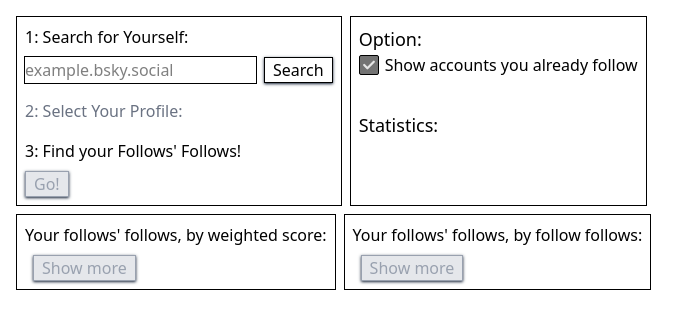
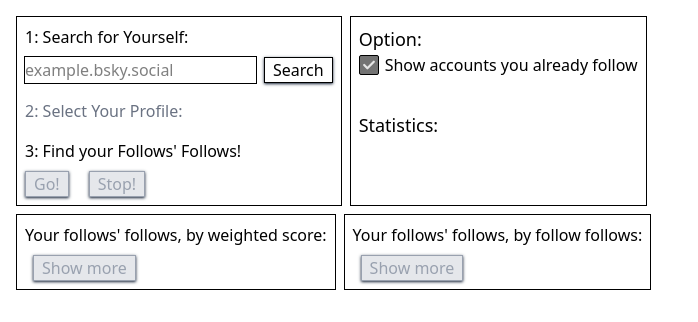
Before and after one commit to pvillano/followsfollows, a React (Vite) app: page / in a window 1280 px wide. Shown: the top 322 px of the page, without its empty margins (0-698 px from the left). Built offline with nearby package versions, Linux system fonts and the light colour scheme.

Commit message:
profile list into its own file. stop button. can't run two jobs at once.

```diff
--- a/src/App.tsx
+++ b/src/App.tsx
@@ -1,35 +1,9 @@
 import {LoginForm} from "./LoginForm.tsx";
 import {followsFollows} from "./followsFollows.ts";
 import {useMemo, useState} from "react";
-import {Profile} from "./Profile.tsx";
-import {Button} from "./components/Button.tsx";
 import {CheckboxToggle} from "./components/Checkbox.tsx";
-import {globalUserLookup} from "./MiniAgent.ts";
 import {H2} from "./components/Heading.tsx";
-
-function ProfileList({profiles, myFollowIds}: {
-  profiles: { actor: string, score: number }[],
-  myFollowIds: Set<string>
-}) {
-  const [count, setCount] = useState(10)
-  const filtered = useMemo(() => profiles.filter(e => !myFollowIds.has(e.actor)).slice(0, count), [count, myFollowIds, profiles])
-  return <div>
-    <ul>
-      {filtered.map(e => {
-        const actor = globalUserLookup.get(e.actor)!
-        return <li key={e.actor} /*hidden={myFollowIds.has(e.actor.did)}*/>
-          <a href={`https://bsky.app/profile/${actor.get("handle")}`} target="_blank" rel="noreferrer">
-            <Profile  {...e}/>
-          </a>
-        </li>;
-      })}
-    </ul>
-    <Button className={"mx-2"}
-            onClick={() => setCount(count + 10)}
-            disabled={profiles.length <= count}
-    >Show more</Button>
-  </div>
-}
+import {ProfileList} from "./ProfileList.tsx";
 
 function App() {
 
@@ -38,18 +12,19 @@ function App() {
   const [statistics, setStatistics] = useState<[string, string][]>([])
   const [showDirect, setShowDirect] = useState(true)
   const [myFollowIds, setMyFollowIds] = useState<Set<string>>(new Set())
+  const [running, setRunning] = useState(false)
 
   const filterSet = useMemo(() => showDirect ? new Set<string>() : myFollowIds, [myFollowIds, showDirect])
 
   const onFindFollowsFollows = async (did: string) => {
-    await followsFollows(did, {setWeighted, setUnweighted, setStatistics, setMyFollowIds})
+    await followsFollows(did, {setWeighted, setUnweighted, setStatistics, setMyFollowIds, setRunning})
   }
 
   return (
     <>
       <div className="flex flex-col m-4 gap-2">
         <div className="flex flex-row gap-2">
-          <LoginForm onFindFollowsFollows={onFindFollowsFollows}/>
+          <LoginForm onFindFollowsFollows={onFindFollowsFollows} running={running}/>
           <div className="flex flex-col border p-2">
             <div className="flex-1">
               <H2>Option:</H2>
--- a/src/LoginForm.tsx
+++ b/src/LoginForm.tsx
@@ -3,13 +3,15 @@ import {cn, devlog} from "./lib.ts";
 import {Button} from "./components/Button.tsx";
 import {Profile} from "./Profile.tsx";
 import {globalUserLookup, searchActors} from "./MiniAgent.ts";
+import {stopFollowsFollowsFollows} from "./followsFollows.ts";
 
 interface LoginFormProps {
   onFindFollowsFollows: (profile: string) => void
+  running?: boolean
 }
 
 
-export function LoginForm({onFindFollowsFollows}: LoginFormProps) {
+export function LoginForm({onFindFollowsFollows, running}: LoginFormProps) {
   const id = useId()
   const handleInputRef = useRef<HTMLInputElement>(null);
   const [yourProfileChoices, setYourProfileChoices] = useState<string[]>([])
@@ -75,7 +77,10 @@ export function LoginForm({onFindFollowsFollows}: LoginFormProps) {
       </ul>}
     </div>
     <label className="w-fit">3: Find your Follows' Follows!</label>
-    <Button disabled={yourProfile == null} onClick={onButtonClick}>Go!</Button>
+    <div className="flex flex-row gap-5">
+      <Button disabled={yourProfile == null} onClick={onButtonClick}>Go!</Button>
+      <Button disabled={!running} onClick={e => {e.preventDefault(); stopFollowsFollowsFollows()}}>Stop!</Button>
+    </div>
 
   </form>
 }
--- /dev/null
+++ b/src/ProfileList.tsx
@@ -0,0 +1,28 @@
+import {useMemo, useState} from "react";
+import {globalUserLookup} from "./MiniAgent.ts";
+import {Profile} from "./Profile.tsx";
+import {Button} from "./components/Button.tsx";
+
+export function ProfileList({profiles, myFollowIds}: {
+  profiles: { actor: string, score: number }[],
+  myFollowIds: Set<string>
+}) {
+  const [count, setCount] = useState(10)
+  const filtered = useMemo(() => profiles.filter(e => !myFollowIds.has(e.actor)).slice(0, count), [count, myFollowIds, profiles])
+  return <div>
+    <ul>
+      {filtered.map(e => {
+        const actor = globalUserLookup.get(e.actor)!
+        return <li key={e.actor} /*hidden={myFollowIds.has(e.actor.did)}*/>
+          <a href={`https://bsky.app/profile/${actor.get("handle")}`} target="_blank" rel="noreferrer">
+            <Profile  {...e}/>
+          </a>
+        </li>;
+      })}
+    </ul>
+    <Button className={"mx-2"}
+            onClick={() => setCount(count + 10)}
+            disabled={profiles.length <= count}
+    >Show more</Button>
+  </div>
+}
--- a/src/followsFollows.ts
+++ b/src/followsFollows.ts
@@ -7,23 +7,32 @@ type SetStateFunction = (newValue: {
   score: number
 }[]) => void
 
+let lock = 0
+
+export function stopFollowsFollowsFollows(): void {
+  lock = performance.now() // everything started in the past stops
+}
+
 export async function followsFollows(
   actor: string,
   setters: {
     setWeighted: SetStateFunction,
     setUnweighted: SetStateFunction,
     setMyFollowIds: (idSet: Set<string>) => void,
-    setStatistics: (statistics: [string, string][]) => void
+    setStatistics: (statistics: [string, string][]) => void,
+    setRunning: (running: boolean) => void
   }
 ) {
   const {
     setWeighted,
     setUnweighted,
     setStatistics,
-    setMyFollowIds
+    setMyFollowIds,
+    setRunning
   } = setters
   const followsMap = new DefaultMap<string, string[]>(() => [])
   const startTime = performance.now()
+  lock = Math.max(lock, startTime) // most recent wins
   let lastUpdate = -2000;
 
   const myFollowsResponse = await getAllFollows(actor)
@@ -38,7 +47,8 @@ export async function followsFollows(
   const workQueue: { actor: string, work: ReturnType<typeof getFollows> }[] = myFollowsList
     .map(e => ({actor: e, work: getFollows(e)}))
 
-  while (workQueue.length > 0) {
+  while (workQueue.length > 0 && lock == startTime) {
+    setRunning(true)
     const {actor, work} = workQueue.shift()!
     const {data, success} = await work
     if (!success) {
@@ -94,6 +104,7 @@ export async function followsFollows(
       lastUpdate = performance.now()
     }
   }
+  setRunning(false)
 }
 
 const getAllFollows = async (actor: string) => {
```
